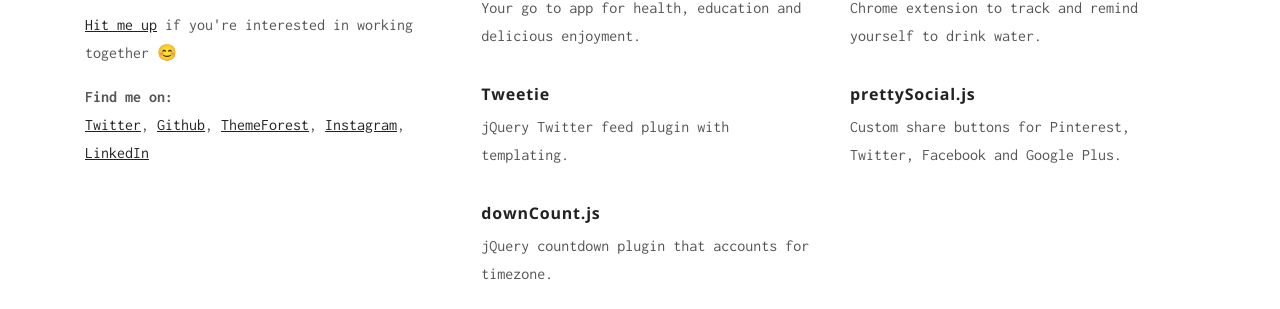
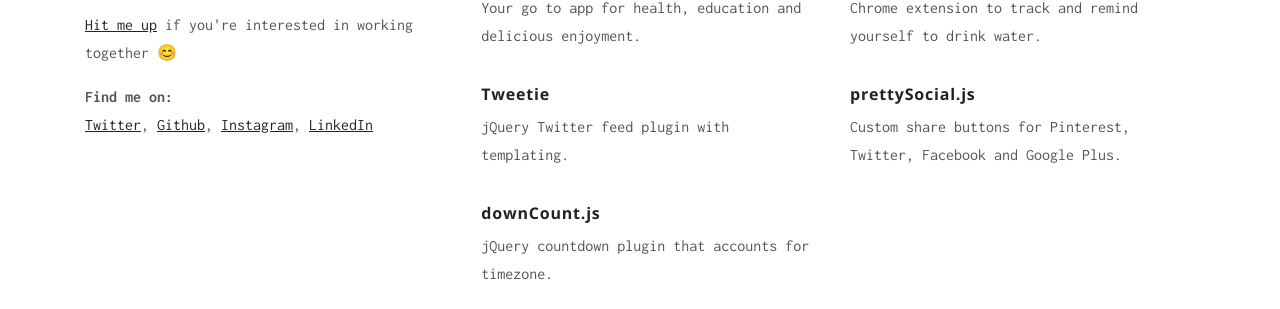
Before and after one commit to sonnyt/sonnyt.github.io, a Jekyll site: the page built from index.html, in a window 1280 px wide. Shown: the part 436-745 px from the top of the page. Built offline with Jekyll 4.4.1, drawn with Linux system fonts in a browser that asks for light colours.

Commit message:
Update index.html

```diff
--- a/index.html
+++ b/index.html
@@ -16,7 +16,6 @@ layout: layout
         <strong>Find me on:</strong> <br />
         <a href="http://twitter.com/{{ site.contact.twitter }}" rel="noopener" target="_blank" title="@{{ site.contact.twitter }}">Twitter</a>,
         <a href="http://github.com/{{ site.contact.github }}" rel="noopener" target="_blank" title="@{{ site.contact.github }}">Github</a>,
-        <a href="http://themeforest.net/user/{{ site.contact.themeforest }}" rel="noopener" target="_blank" title="@{{ site.contact.themeforest }}">ThemeForest</a>,
         <a href="http://instagram.com/{{ site.contact.instagram }}" rel="noopener" target="_blank" title="@{{ site.contact.instagram }}">Instagram</a>,
         <a href="http://linkedin.com/{{ site.contact.linkedin }}" rel="noopener" target="_blank" title="/{{ site.contact.linkedin }}">LinkedIn</a>
       </p>
```
